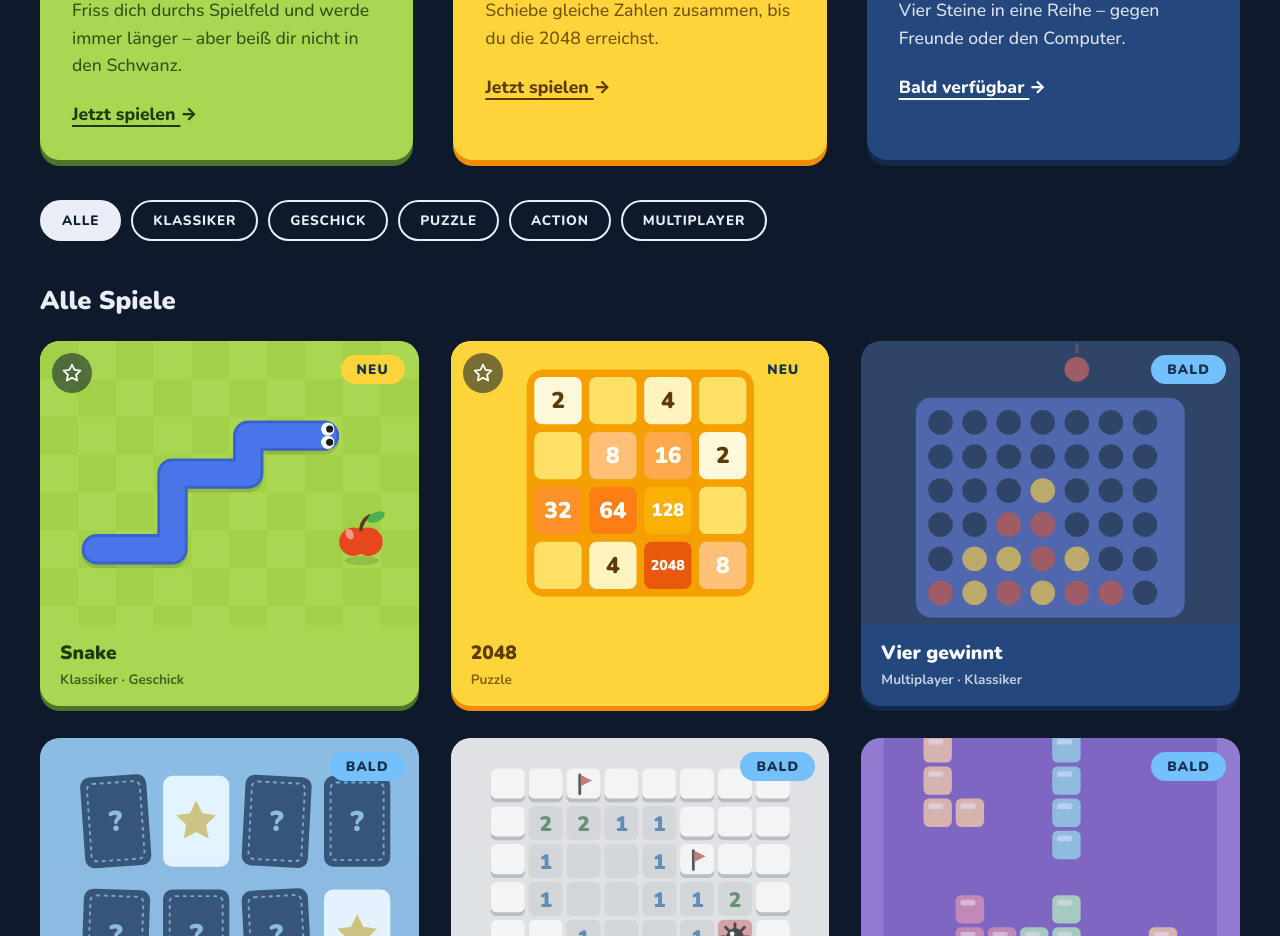
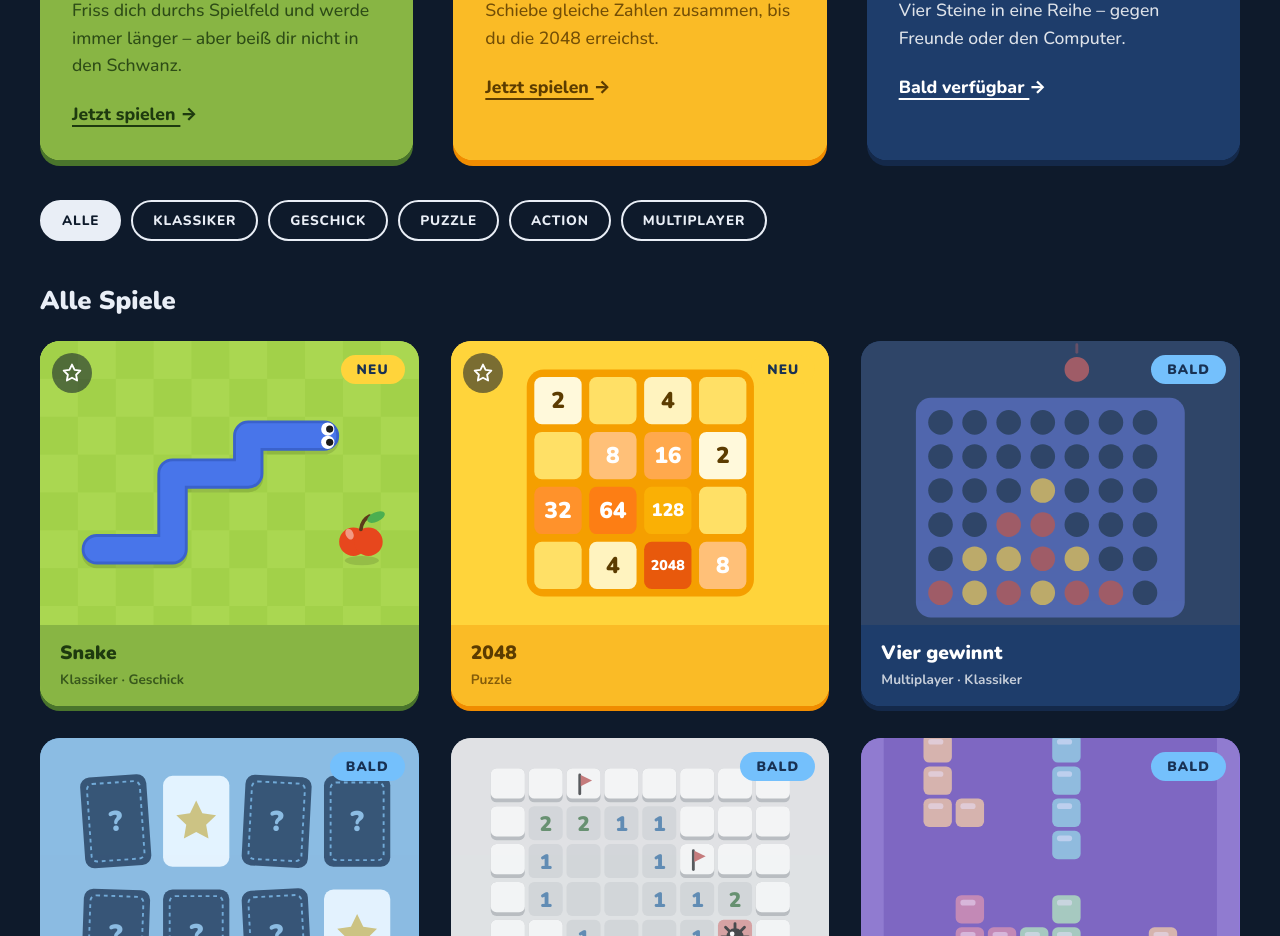
Before and after one commit to n-brand/gamehub, a website with bundled scripts: page public/index.html in a window 1280 px wide. Shown: the part 670-1606 px from the top of the page. Built offline with nearby package versions, Linux system fonts and the light colour scheme.

Commit message:
Darker text area on game cards

```diff
--- a/public/css/style.css
+++ b/public/css/style.css
@@ -136,6 +136,7 @@ main {
   margin: 48px 0 24px;
 }
 .feature {
+  --foot: color-mix(in srgb, var(--bg) 65%, var(--edge));
   position: relative;
   display: flex;
   flex-direction: column;
@@ -151,7 +152,12 @@ main {
   overflow: hidden;
   border-radius: var(--radius) var(--radius) 0 0;
 }
-.feature-body { padding: 24px 32px 32px; }
+.feature-body {
+  flex: 1;
+  padding: 24px 32px 32px;
+  border-radius: 0 0 var(--radius) var(--radius);
+  background: var(--foot);
+}
 .feature h3 { margin: 0; font-size: 1.9rem; font-weight: 900; }
 .feature p { margin: 10px 0 22px; font-size: 1.1rem; opacity: 0.85; }
 .feature-link {
@@ -198,6 +204,7 @@ section h2 { font-size: 1.6rem; font-weight: 900; margin: 40px 0 20px; }
   gap: 32px;
 }
 .tile {
+  --foot: color-mix(in srgb, var(--bg) 65%, var(--edge));
   position: relative;
   display: flex;
   flex-direction: column;
@@ -214,7 +221,9 @@ section h2 { font-size: 1.6rem; font-weight: 900; margin: 40px 0 20px; }
 .tile-foot {
   display: flex;
   flex-direction: column;
+  flex: 1;
   padding: 14px 20px 16px;
+  background: var(--foot);
 }
 .tile-name { font-size: 1.2rem; font-weight: 900; }
 .tile-cats { font-size: 0.85rem; font-weight: 700; opacity: 0.75; }
```
Also changed, not shown: CLAUDE.md (+1 -0 lines).
